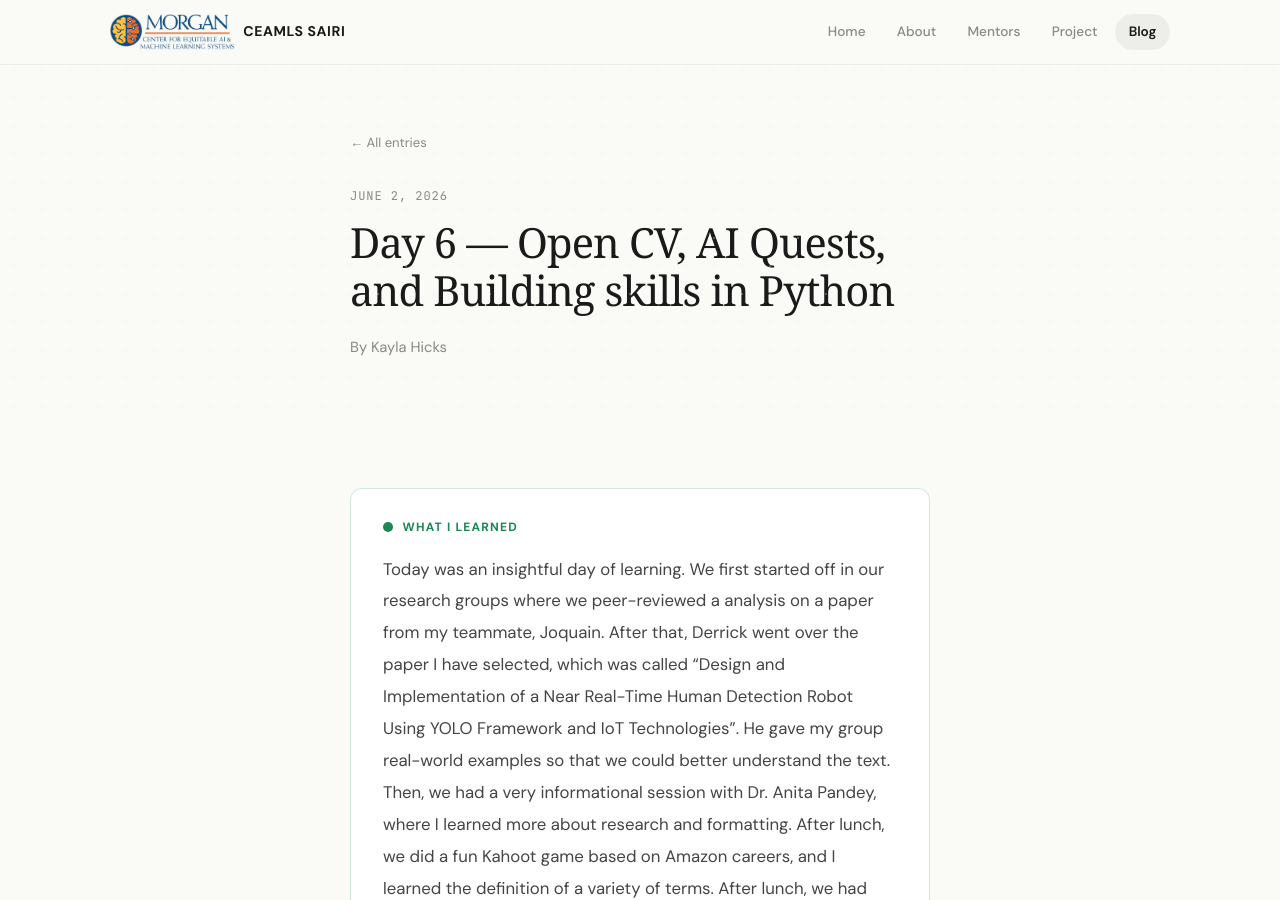
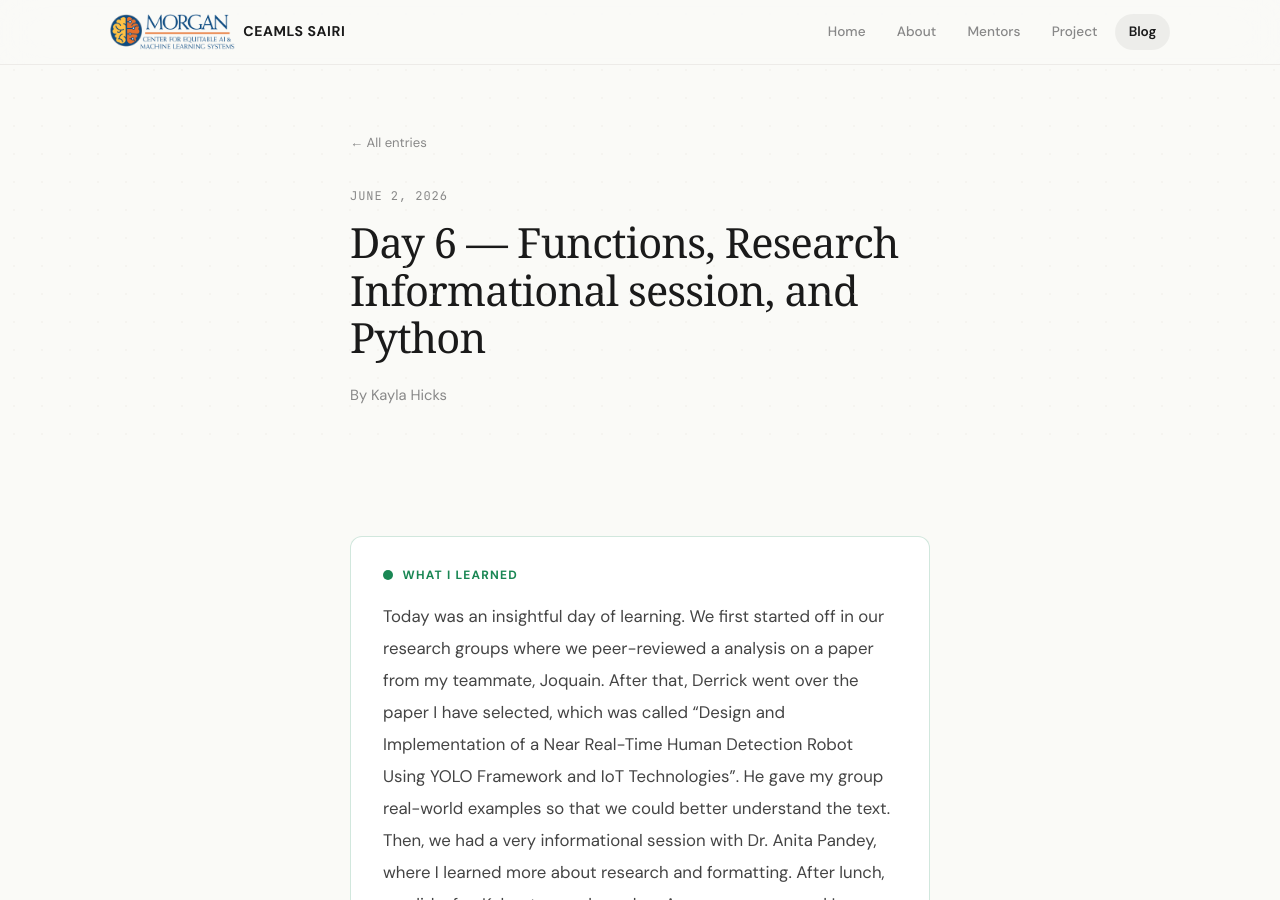
Before and after one commit to kaylahicks192/kaylahicks192ceamls26.github.io, a Jekyll site: the page built from _posts/2026-06-02-day-6.md, in a window 1280 px wide and 900 px high. Built offline with Jekyll 4.4.1, drawn with Linux system fonts in a browser that asks for light colours; some web fonts are replaced.

Commit message:
Update 2026-06-02-day-6.md

```diff
--- a/_posts/2026-06-02-day-6.md
+++ b/_posts/2026-06-02-day-6.md
@@ -1,8 +1,8 @@
 ---
 layout: post
-title: "Day 6 — Open CV, AI Quests, and Building skills in Python"
+title: "Day 6 — Functions, Research Informational session, and Python"
 date: 2026-06-02
-permalink: /day5.html
+permalink: /day6.html
 tags: ["NumPy", "Python101", "pre-work", "pre-institute", "research"]
 
 what_i_learned: |
```
